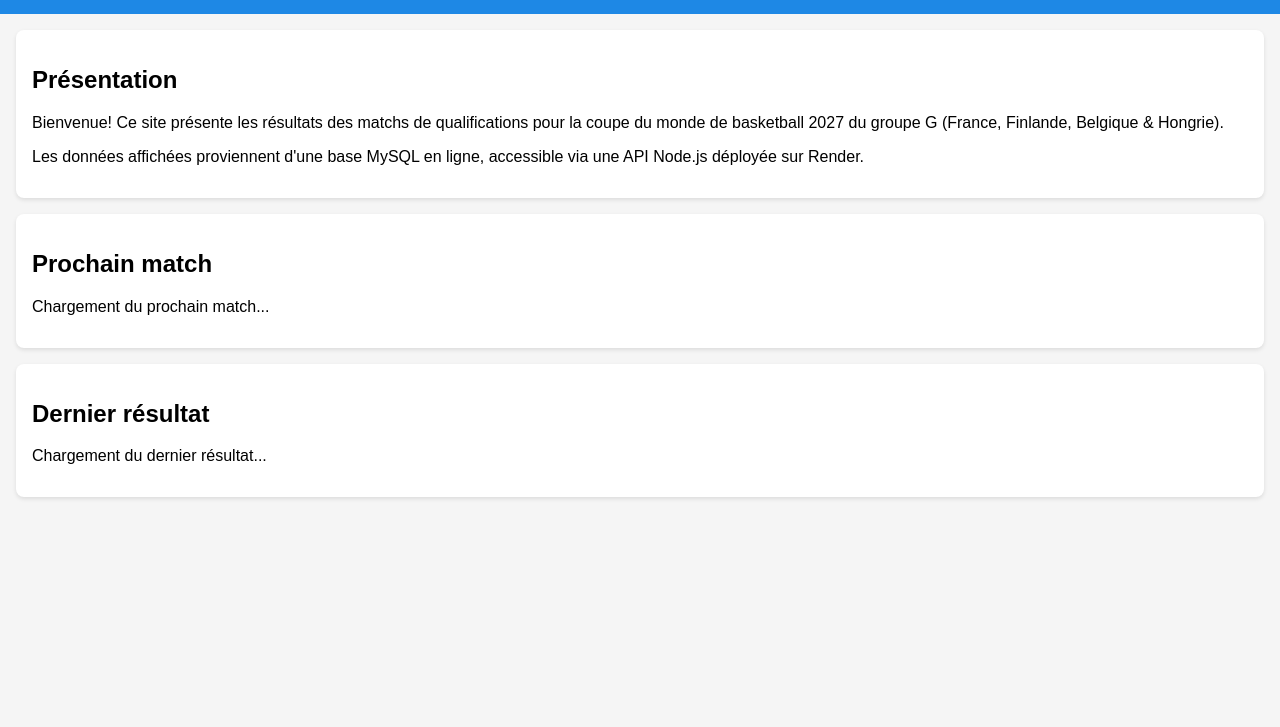
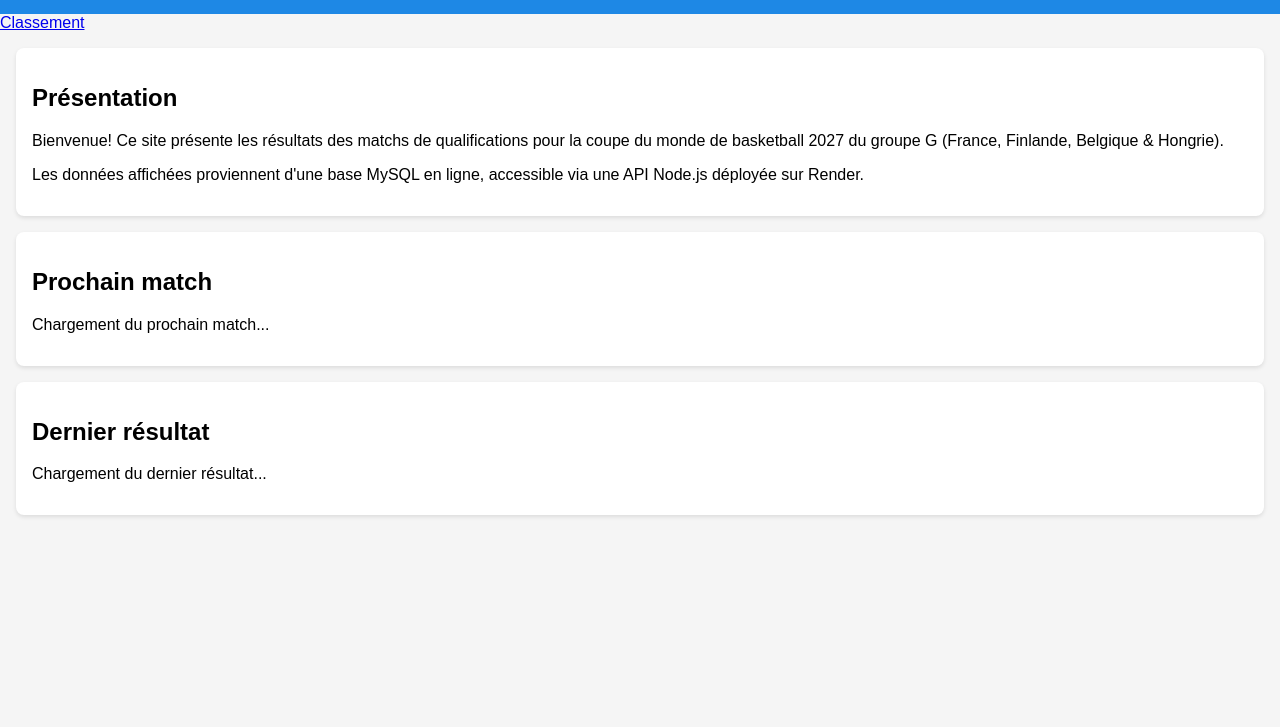
Before and after one commit to baptistemorand2803-glitch/scorefront, a plain HTML site: page index.html in a window 1280 px wide. Shown: the part 73-800 px from the top of the page. Drawn offline with Linux system fonts and the light colour scheme.

Commit message:
Add Classement link to navigation

```diff
--- a/index.html
+++ b/index.html
@@ -27,6 +27,7 @@
     </nav>
 
   </header>
+      <a href="classement.html">Classement</a>
 
   <main>
 
```
Also changed, not shown: resultats.html (+1 -0 lines).
